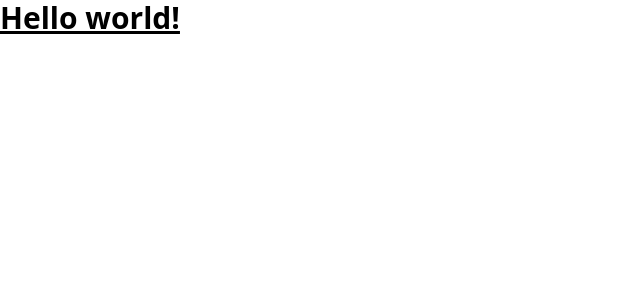
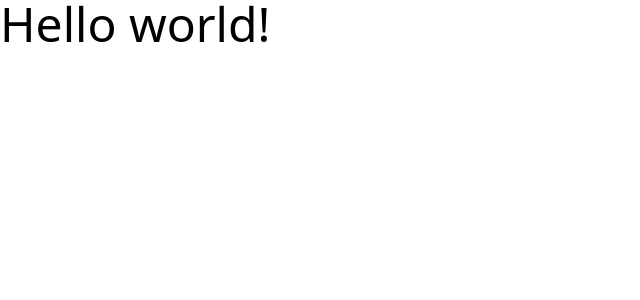
Before and after one commit to LunaMoon1/my-portfolio, a React (Create React App) app in the folder frontend/: page / in a window 1280 px wide. Shown: the top 300 px of the page, without its empty margins (0-640 px from the left). Built offline with nearby package versions, Linux system fonts and the light colour scheme.

Commit message:
remove unwanted files from frontend

```diff
--- a/frontend/src/App.js
+++ b/frontend/src/App.js
@@ -1,6 +1,6 @@
 export default function App() {
   return (
-    <h1 className="text-3xl font-bold underline">
+    <h1 className="text-5xl font-light">
       Hello world!
     </h1>
   )
```
Also changed, not shown: 1 other file (tests, documents, lock files or other folders).
